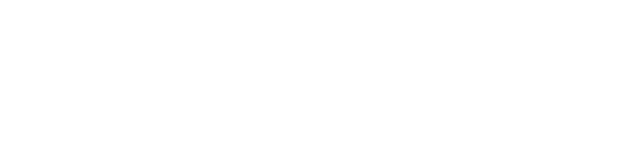
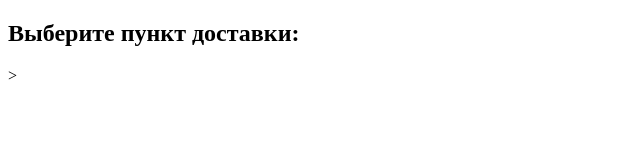
Before and after one commit to alexansokol/new-project, a plain HTML site: page index.html in a window 1280 px wide. Shown: the whole page, without its empty margins (0-640 px from the left). Drawn offline with Linux system fonts and the light colour scheme.

Commit message:
'basket-delivery-optins'

```diff
--- a/index.html
+++ b/index.html
@@ -5,6 +5,6 @@
     <title>Title</title>
 </head>
 <body>
-
+<h2>Выберите пункт доставки:</h2>>
 </body>
 </html>
```
